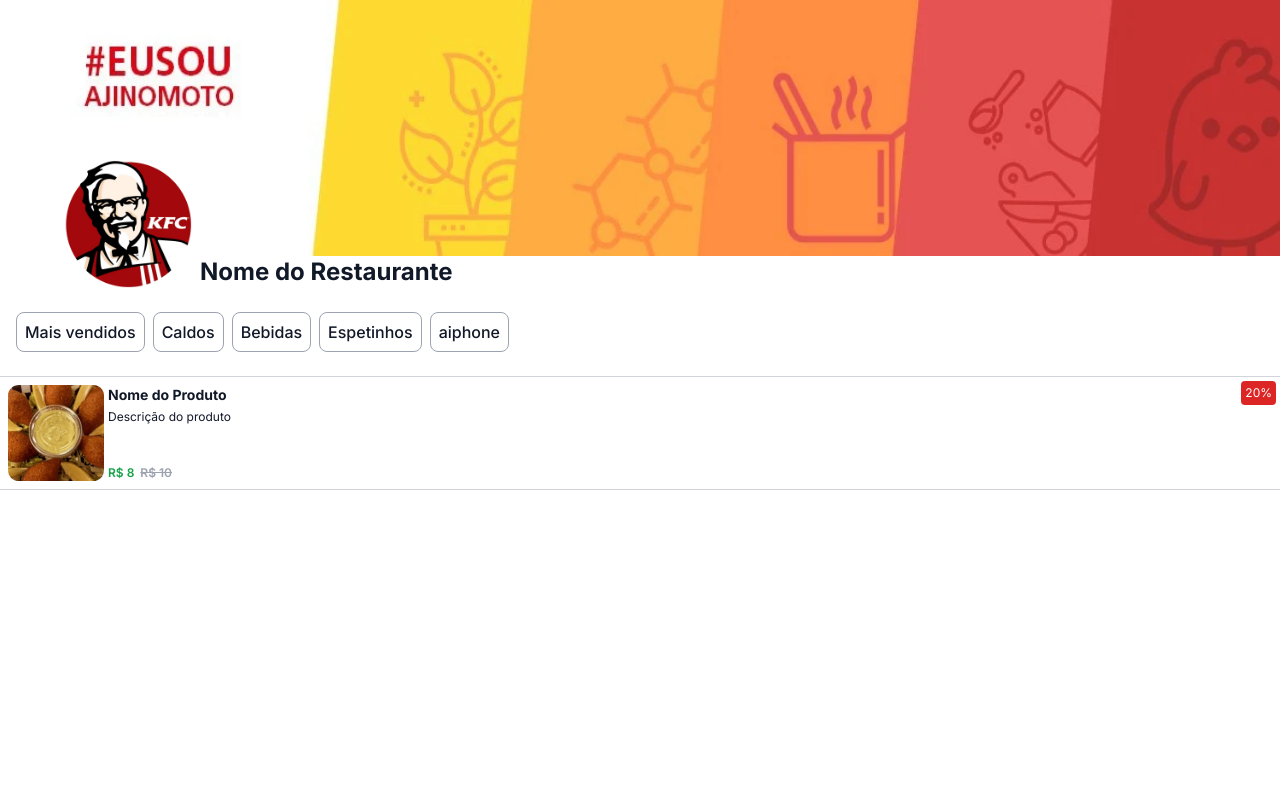
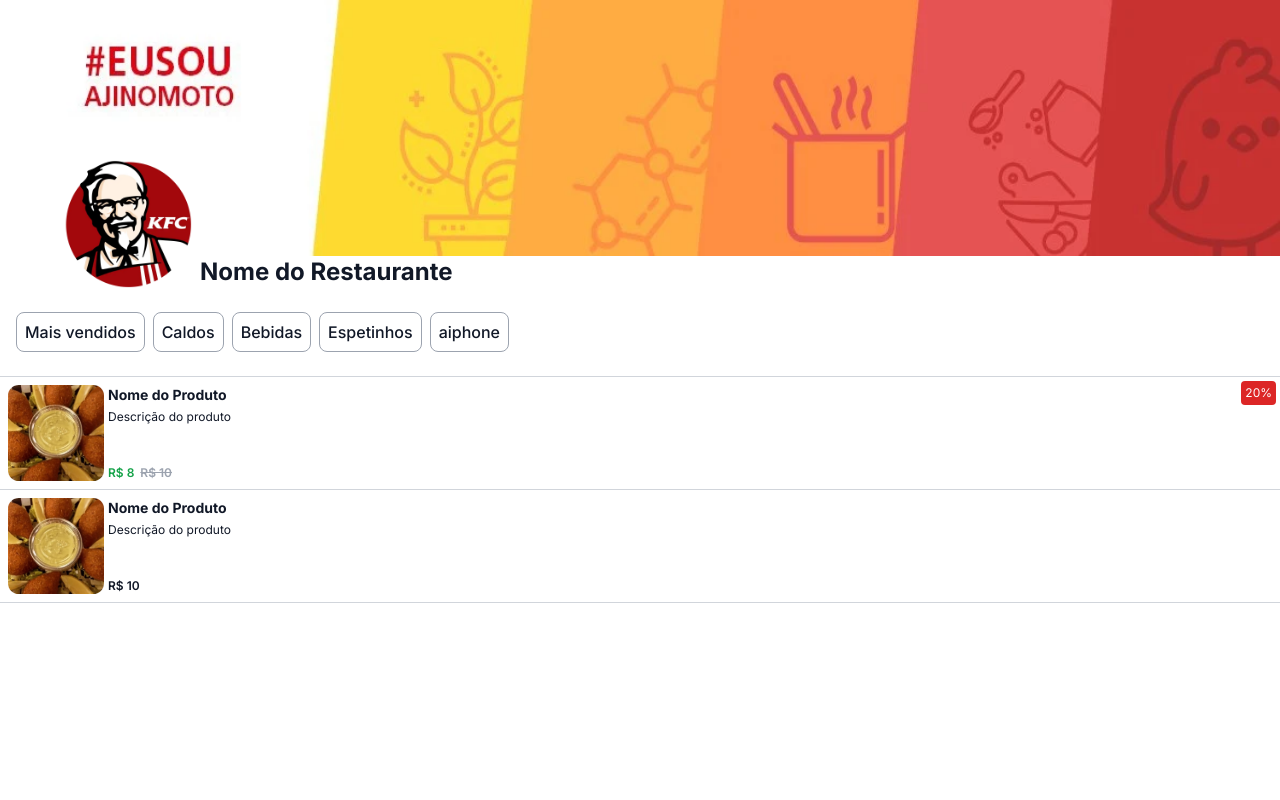
Before and after one commit to trukaSoftware/menu-digital, a Next.js app: page /products in a window 1280 px wide. Shown: the top 800 px of the page. Built offline with nearby package versions, Linux system fonts and the light colour scheme.

Commit message:
style: remove space between

```diff
--- a/src/app/products/styles.module.css
+++ b/src/app/products/styles.module.css
@@ -1,3 +1,3 @@
 .mainContainer {
-  @apply flex bg-white min-h-screen flex-col items-center justify-between;
+  @apply flex bg-white min-h-screen flex-col items-center;
 }
```
